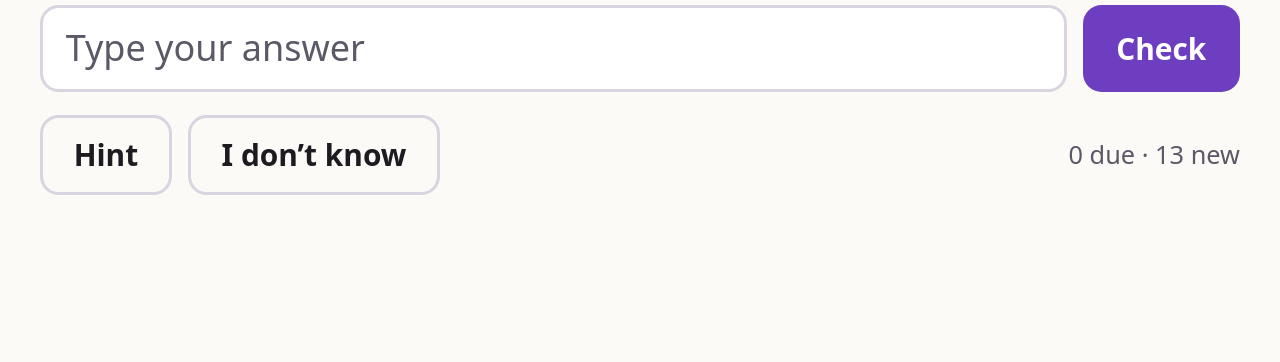
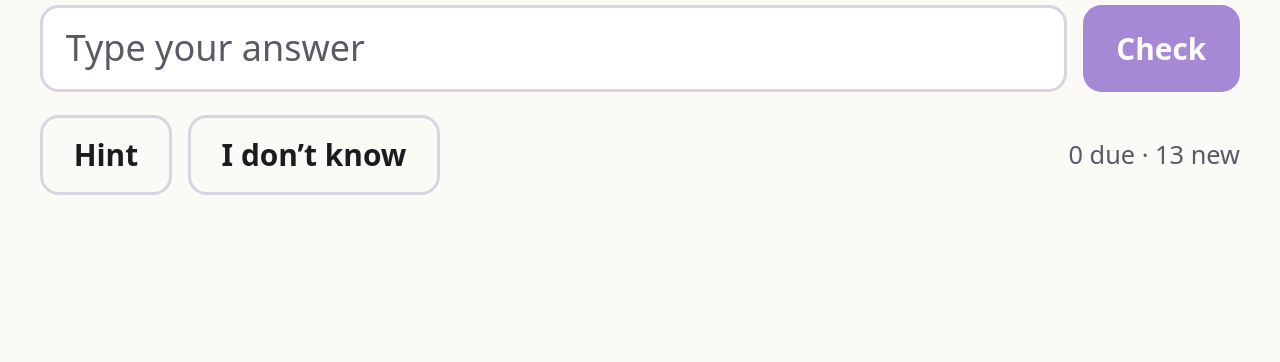
Before and after one commit to SwiftkeyC/mnote-reader, a website: page mcp/src/flashcard.html in a window 1280 px wide. Shown: the part 438-800 px from the top of the page. Drawn offline with Linux system fonts and the light colour scheme.

Commit message:
Flashcard: send answers without a form, ignore an empty Check, bigger type on big screens
Testing the card in an Alexa-like host (the official ext-apps AppBridge, a sandboxed
iframe with only allow-scripts, the resource's CSP enforced, touch-only input) showed
that Check and Enter did nothing: without allow-forms a form never submits. The answer
box now uses a button and an Enter key handler. Check stays disabled until something is
typed, so a stray tap no longer counts as a miss ("I don't know" is the way to skip).
The type keeps growing up to 1920-pixel-wide screens such as Echo Show 15.

```diff
--- a/mcp/src/flashcard.html
+++ b/mcp/src/flashcard.html
@@ -55,7 +55,7 @@
 }
 
 /* 16px at the 768px base canvas; the type grows with the screen, so it reads from across a room. */
-html { font-size: clamp(15px, calc(100vw / 48), 32px); -webkit-text-size-adjust: 100%; }
+html { font-size: clamp(15px, calc(100vw / 48), 40px); -webkit-text-size-adjust: 100%; }
 *, *::before, *::after { box-sizing: border-box; }
 body {
   margin: 0; background: var(--bg); color: var(--text);
@@ -87,7 +87,7 @@ body {
 .blank { display: inline-block; width: 4.2em; height: 0.95em; margin: 0 0.12em; vertical-align: -0.12em; border-bottom: 0.13em solid var(--accent); }
 .hint { margin: 0; padding: 0.5rem 0.85rem; border-radius: 0.6rem; background: var(--accent-soft); font-size: 1.2rem; }
 
-form { display: flex; gap: 0.6rem; }
+.answer { display: flex; gap: 0.6rem; }
 input {
   flex: 1; min-width: 0; min-height: 3.25rem; padding: 0.5rem 0.85rem;
   border: 0.13rem solid var(--border); border-radius: 0.7rem; background: var(--surface); color: var(--text);
@@ -131,7 +131,7 @@ input:focus-visible, button:focus-visible { outline: 0.19rem solid var(--focus);
   .card { padding-left: calc(1rem + var(--safe-left, 0px)); padding-right: calc(1rem + var(--safe-right, 0px)); }
   .q { font-size: 1.6rem; }
   .q.long { font-size: 1.35rem; }
-  form { flex-direction: column; }
+  .answer { flex-direction: column; }
   .boxes { display: none; }
 }
 </style>
@@ -319,15 +319,22 @@ input:focus-visible, button:focus-visible { outline: 0.19rem solid var(--focus);
     const len = String(q.question || '').length;
     const lead = q.caughtUp ? 'Bonus review' : q.card?.wrong > 0 && q.card?.status === 'learning' ? `Missed before · ${KIND[q.kind] || 'Question'}` : KIND[q.kind] || 'Question';
     const left = q.remaining ? `${q.remaining.due} due · ${q.remaining.new} new` : '';
-    const input = h('input', { id: 'answer', type: 'text', value: state.draft, oninput: e => { state.draft = e.target.value; }, 'aria-label': 'Your answer', placeholder: 'Type your answer', autocomplete: 'off', autocapitalize: 'off', spellcheck: 'false', enterkeyhint: 'done', disabled: state.busy });
+    // No <form>: hosts may sandbox the card without allow-forms, and then a form never submits.
+    // An empty box is not an answer (a stray tap on Check would count as a miss); "I don't know" is.
+    const check = () => { if (input.value.trim()) answer(input.value); };
+    const input = h('input', {
+      id: 'answer', type: 'text', value: state.draft, 'aria-label': 'Your answer', placeholder: 'Type your answer',
+      autocomplete: 'off', autocapitalize: 'off', spellcheck: 'false', enterkeyhint: 'done', disabled: state.busy,
+      oninput: e => { state.draft = e.target.value; checkButton.disabled = state.busy || !state.draft.trim(); },
+      onkeydown: e => { if (e.key === 'Enter' && !e.isComposing) { e.preventDefault(); check(); } },
+    });
+    const checkButton = h('button', { id: 'check', class: 'primary', type: 'button', disabled: state.busy || !state.draft.trim(), onclick: check }, state.busy ? 'Checking…' : 'Check');
     return [
       header(q.page, q.card),
       h('p', { class: 'kicker' }, lead),
       h('h1', { class: `q${len > 220 ? ' xlong' : len > 120 ? ' long' : ''}` }, withBlanks(q.question)),
       state.hint && q.hint && h('p', { class: 'hint' }, `Hint: ${q.hint}`),
-      h('form', { onsubmit: e => { e.preventDefault(); answer(input.value); } },
-        input,
-        h('button', { class: 'primary', type: 'submit', disabled: state.busy }, state.busy ? 'Checking…' : 'Check')),
+      h('div', { class: 'answer', role: 'group', 'aria-label': 'Answer' }, input, checkButton),
       h('div', { class: 'actions' },
         q.hint && !state.hint && h('button', { id: 'hint', class: 'ghost', type: 'button', disabled: state.busy, onclick: hint }, 'Hint'),
         h('button', { id: 'skip', class: 'ghost', type: 'button', disabled: state.busy, onclick: () => answer('') }, 'I don’t know'),
```
Also changed, not shown: mcp/test/e2e.test.js (+4 -1 lines).
